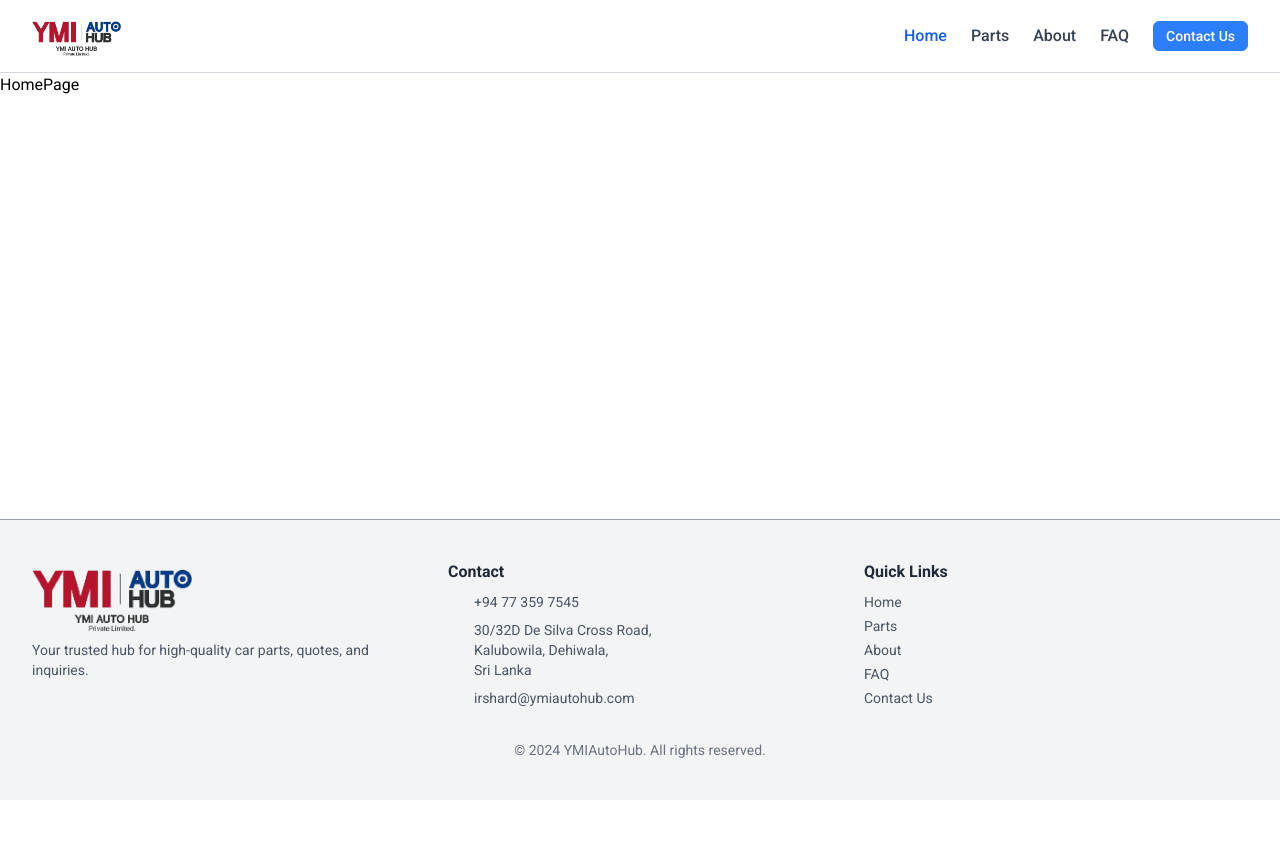
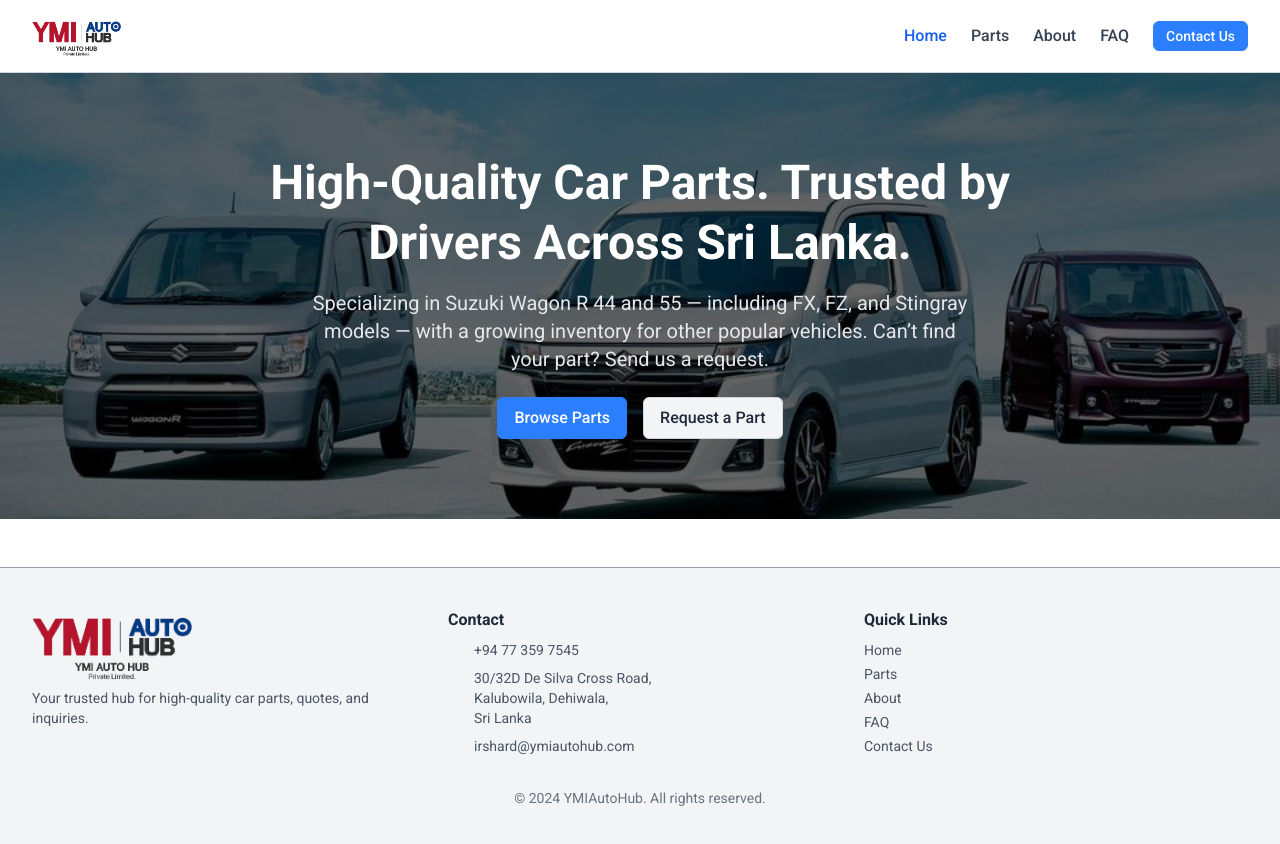
Before and after one commit to zafar-m3n/YMIAutoHub, a React (Vite) app: page / in a window 1280 px wide. Shown: the top 844 px of the page. Before the commit the page ends 800 px from the top, so only its background shows below. Built offline with nearby package versions, Linux system fonts and the light colour scheme; some icons are missing.

Commit message:
Hero Section

```diff
--- /dev/null
+++ b/src/pages/home/components/HeroSection.jsx
@@ -0,0 +1,39 @@
+import React from "react";
+import { useNavigate } from "react-router-dom";
+import Button from "@/components/ui/Button";
+
+const HeroSection = () => {
+  const navigate = useNavigate();
+
+  return (
+    <section
+      className="relative bg-cover bg-center bg-no-repeat py-20 px-4 md:px-8"
+      style={{ backgroundImage: "url('/hero.jpg')" }}
+    >
+      {/* Overlay */}
+      <div className="absolute inset-0 bg-black/60"></div>
+
+      {/* Centered Content */}
+      <div className="relative z-10 max-w-4xl mx-auto text-center text-white flex flex-col items-center">
+        <h1 className="text-4xl md:text-5xl font-bold leading-tight">
+          High-Quality Car Parts. Trusted by Drivers Across Sri Lanka.
+        </h1>
+        <p className="text-lg md:text-xl mt-4 max-w-2xl text-gray-200">
+          Specializing in Suzuki Wagon R 44 and 55 — including FX, FZ, and Stingray models — with a growing inventory
+          for other popular vehicles. Can’t find your part? Send us a request.
+        </p>
+
+        <div className="flex gap-4 mt-6 justify-center">
+          <Button size="md" color="primary" onClick={() => navigate("/parts")}>
+            Browse Parts
+          </Button>
+          <Button size="md" color="light" onClick={() => navigate("/contact")}>
+            Request a Part
+          </Button>
+        </div>
+      </div>
+    </section>
+  );
+};
+
+export default HeroSection;
--- a/src/pages/home/index.jsx
+++ b/src/pages/home/index.jsx
@@ -1,7 +1,12 @@
 import React from "react";
+import HeroSection from "./components/HeroSection";
 
 const HomePage = () => {
-  return <div>HomePage</div>;
+  return (
+    <div>
+      <HeroSection />
+    </div>
+  );
 };
 
 export default HomePage;
```
Also changed, not shown: public/hero.jpg (added).
